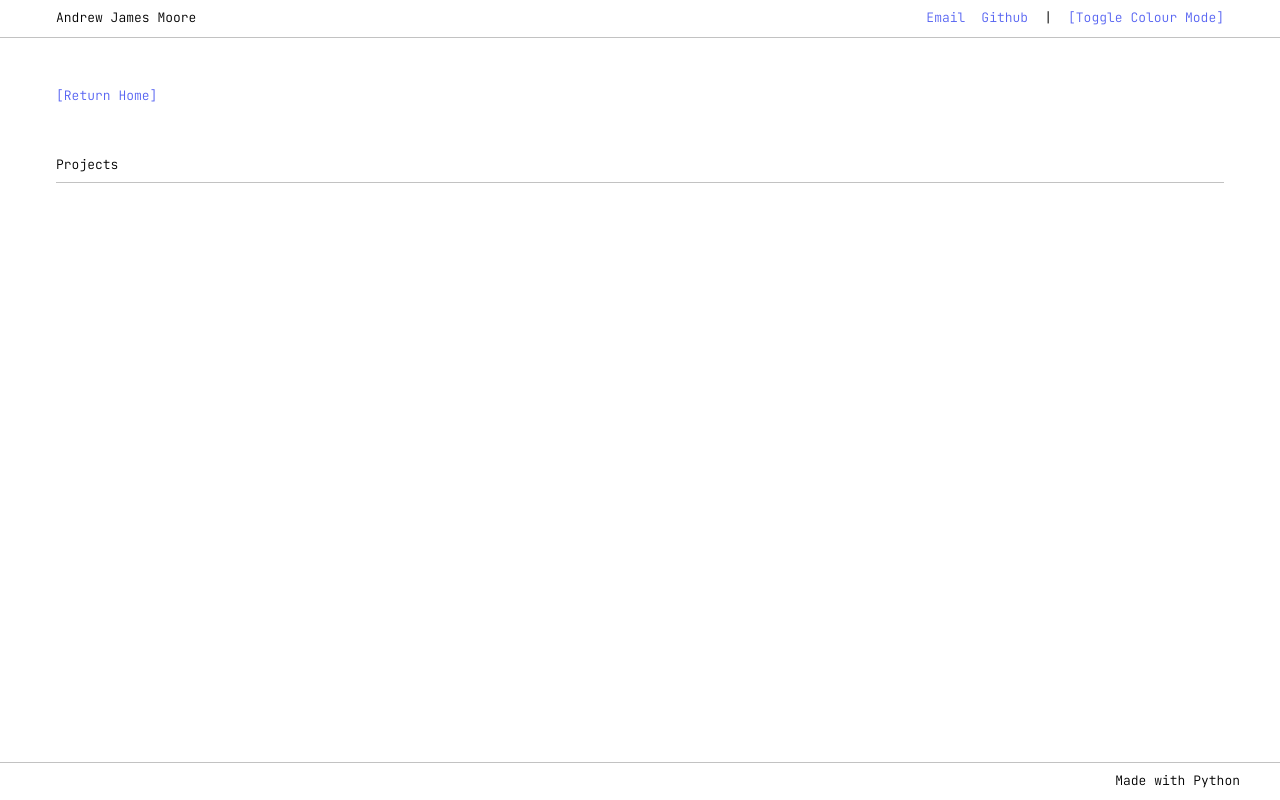
After one commit to andrewjamesmoore/andrew-work, a Flask app: template templates/projects.html in a window 1280 px wide. The commit adds this page. Run offline with Flask 3, Linux system fonts and the light colour scheme; the template is opened without the code that fills it, so the values that code supplies are empty.

Commit message:
fix: add some seo, error handling, and project list page

```diff
--- a/app.py
+++ b/app.py
@@ -17,6 +17,17 @@ def home():
     current_date = datetime.now().strftime("%B %Y")
     return render_template("home.html", projects=project_list, date=current_date, theme=theme, opposite_theme=opposite_theme)
 
+@app.route("/projects")
+def project_repo():
+    try:
+        project_list = get_all_entries('projects')
+    except Exception as e:
+        print(f"Error fetching projects: {e}")
+        project_list = []
+    theme = request.cookies.get("theme", "light-mode")
+    opposite_theme = "dark-mode" if theme == "light-mode" else "light-mode"
+    current_date = datetime.now().strftime("%B %Y")
+    return render_template("projects.html", projects=project_list, date=current_date, theme=theme, opposite_theme=opposite_theme)
 
 @app.route("/projects/<slug>")
 def project(slug):
@@ -37,5 +48,10 @@ def toggle_theme():
     response.set_cookie("theme", new_theme)
     return response
 
+@app.errorhandler(Exception)
+def handle_error(error):
+    app.logger.error(f'An error occurred: {error}')
+    return render_template('error.html'), 500
+
 if __name__ == "__main__":
     app.run(debug=True)
--- a/static/css/components/_project.css
+++ b/static/css/components/_project.css
@@ -9,6 +9,14 @@
   margin-bottom: var(--space-largest);
 }
 
+.project__list {
+  column-count: 1;
+  column-gap: var(--space-large);
+  padding: 0;
+  margin: 0;
+  width: 100%;
+}
+
 @media (max-width: 768px) {
   .project {
     width: 100%;
--- a/static/css/components/_tooltip.css
+++ b/static/css/components/_tooltip.css
@@ -13,7 +13,7 @@
   background-color: var(--tooltip-bg, #000);
   color: var(--tooltip-text, #fff);
   padding: 0.5rem;
-  font-size: 0.875rem;
+  font-size: var(--text-base);
   white-space: nowrap;
   opacity: 0;
   pointer-events: none;
--- a/static/css/utils/_variables.css
+++ b/static/css/utils/_variables.css
@@ -8,7 +8,7 @@
   --space-largest: calc(var(--base-unit) * 3); /* 48 */
 
   /* typography */
-  --text-base: normal 400 13px/1.5 "Space Mono", mono, sans-serif;
+  --text-base: normal 300 13px/1.5 "JetBrains Mono", mono, sans-serif;
 
   /* colour */
   --bg-color: white;
--- a/templates/base.html
+++ b/templates/base.html
@@ -3,17 +3,52 @@
   <head>
     <meta charset="UTF-8" />
     <meta name="viewport" content="width=device-width, initial-scale=1.0" />
+
+    <!-- SEO -->
     <title>
       {% block title %}Andrew James Moore | Designer and Developer{% endblock %}
     </title>
+    <meta
+      name="description"
+      content="{% block description %}Calgary-based designer and developer working on enterprise software projects. Specializing in Python, Flask, and React development.{% endblock %}"
+    />
+    <meta name="author" content="Andrew James Moore" />
+
+    <!-- Open Graph / Social Media -->
+    <meta
+      property="og:title"
+      content="{% block og_title %}Andrew James Moore | Designer and Developer{% endblock %}"
+    />
+    <meta
+      property="og:description"
+      content="{% block og_description %}Calgary-based designer and developer working on enterprise software projects.{% endblock %}"
+    />
+    <meta property="og:type" content="website" />
+    <meta property="og:url" content="{{ request.url }}" />
+
+    <!-- Favicon -->
+    <link
+      rel="icon"
+      type="image/x-icon"
+      href="{{ url_for('static', filename='favicon.ico') }}"
+    />
+    <link
+      rel="apple-touch-icon"
+      sizes="180x180"
+      href="{{ url_for('static', filename='apple-touch-icon.png') }}"
+    />
+
+    <!-- Styles -->
     <link
       rel="stylesheet"
       href="{{ url_for('static', filename='css/main.css') }}"
     />
+
+    <!-- Fonts with display swap -->
     <link rel="preconnect" href="https://fonts.googleapis.com" />
     <link rel="preconnect" href="https://fonts.gstatic.com" crossorigin />
     <link
-      href="https://fonts.googleapis.com/css2?family=Geist+Mono:wght@100;200;300;400;500;600;700;800;900&family=Space+Mono:ital,wght@0,400;0,700;1,400;1,700&display=swap"
+      href="https://fonts.googleapis.com/css2?family=JetBrains+Mono:ital,wght@0,100..800;1,100..800&display=swap"
       rel="stylesheet"
     />
   </head>
--- a/templates/project.html
+++ b/templates/project.html
@@ -8,9 +8,7 @@
     <div>
       <h1><strong>{{ project['title'] }}</strong></h1>
     </div>
-    <div>
-      <div>{{ project['body_html'] | safe }}</div>
-    </div>
+    <div class="project__content">{{ project['body_html'] | safe }}</div>
   </div>
 </section>
 {% endblock %}
--- /dev/null
+++ b/templates/projects.html
@@ -0,0 +1,22 @@
+{% extends "base.html" %} {% block content %}
+<section>
+  <div>
+    <span><a href="/">[Return Home]</a></span>
+  </div>
+</section>
+<section>
+      <h2>Projects</h2>
+  <hr />
+<ul>
+    {% for project in projects %}
+    <li>
+      <h3>
+        <a href="/projects/{{ project.fields.slug }}"
+          >{{ project.fields.title }}</a
+        >
+      </h3>
+    </li>
+    {% endfor %}
+  </ul>
+</section>
+{% endblock %}
```
Also changed, not shown: contentful_client.py (+7 -3 lines), templates/error.html (added, +21 -0 lines), 1 other file.
